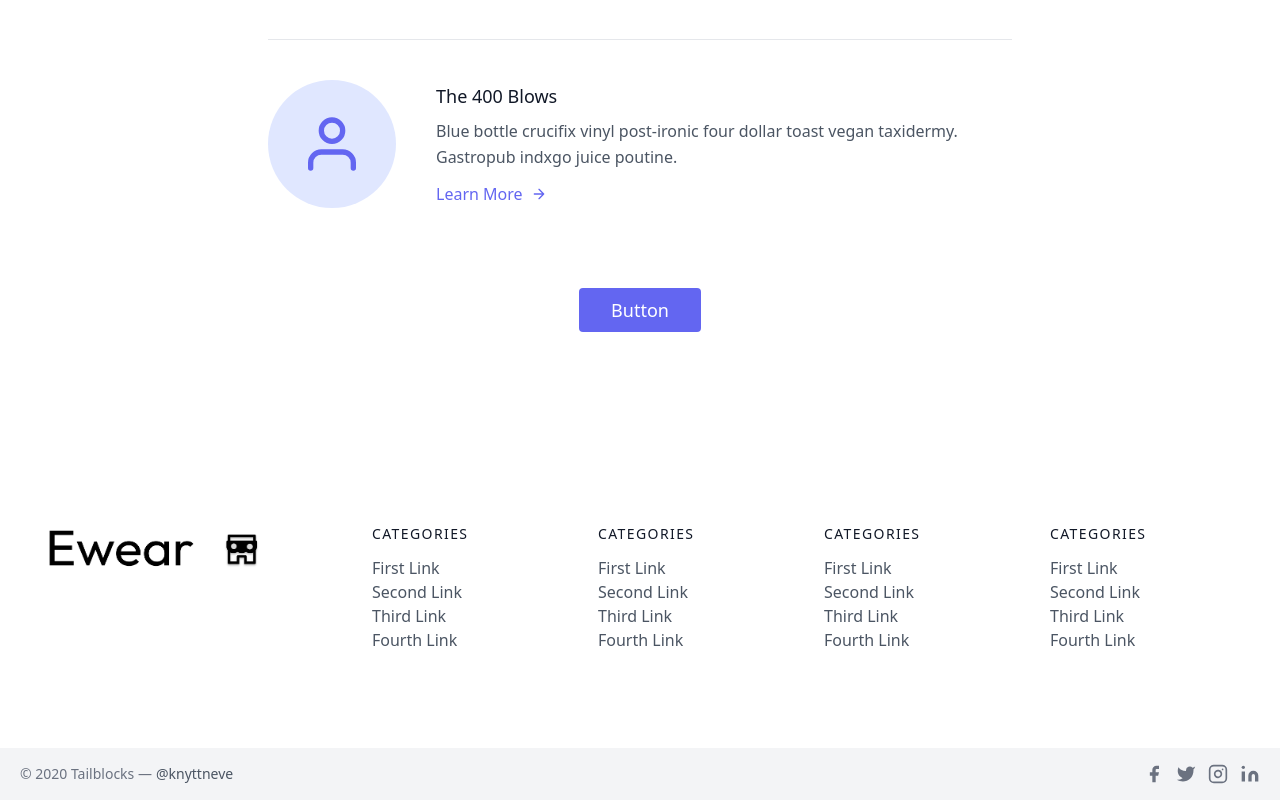
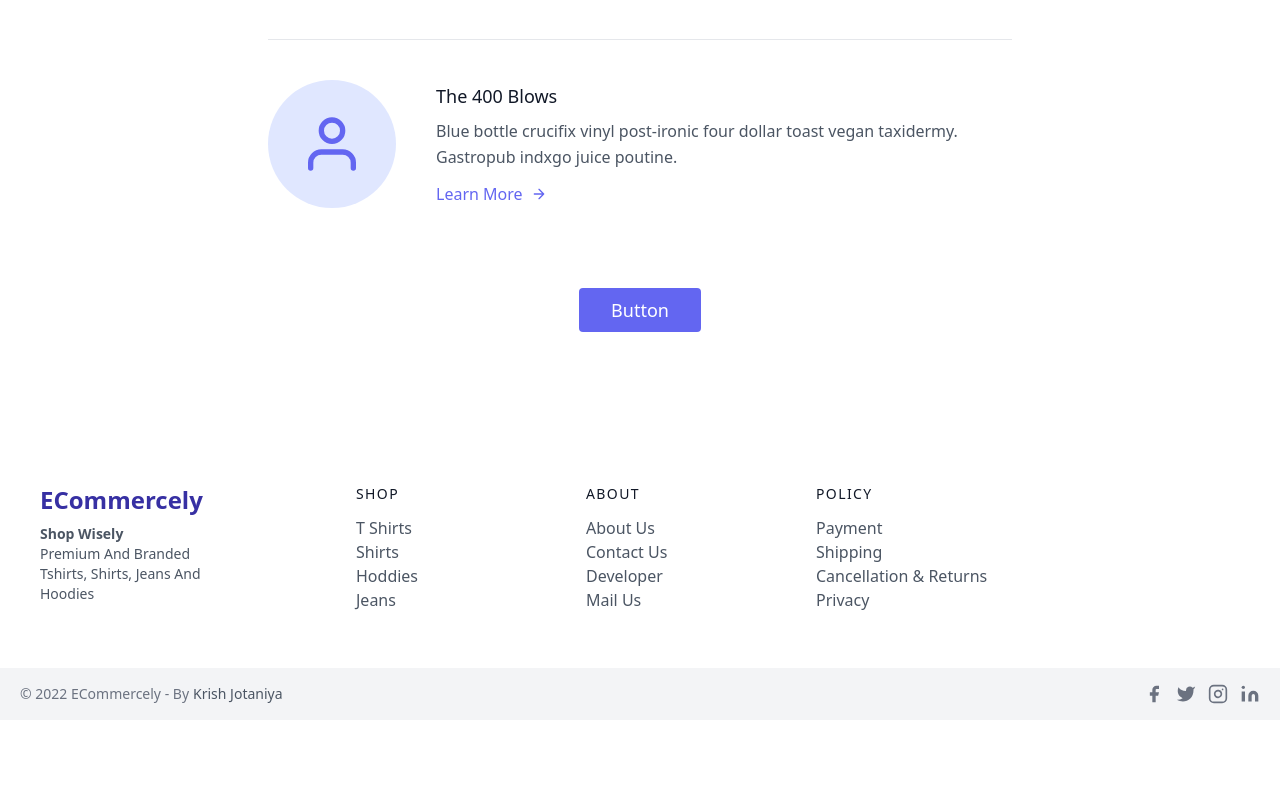
Before and after one commit to krish-7104/ecommercely, a Next.js app: page / in a window 1280 px wide. Shown: the part 506-1306 px from the top of the page. After the commit the page ends 1226 px from the top, so only its background shows below. Built offline with nearby package versions, Linux system fonts and the light colour scheme.

Commit message:
footer text

```diff
--- a/components/Footer.js
+++ b/components/Footer.js
@@ -4,90 +4,71 @@ import Image from "next/image";
 const Footer = () => {
   return (
     <footer className="text-gray-600 body-font">
-      <div className="container px-5 py-24 mx-auto flex md:items-center lg:items-start md:flex-row md:flex-nowrap flex-wrap flex-col">
-        <div className="w-64 flex-shrink-0 md:mx-0 mx-auto text-center md:text-left">
-          <Image
-            src="/logoTitle.png"
-            alt=""
-            srcSet=""
-            width={300}
-            height={60}
-          />
+      <div className="container px-5 py-14 mx-auto flex md:items-center lg:items-start md:flex-row md:flex-nowrap flex-wrap flex-col">
+        <div className="w-60 flex-shrink-0 md:mx-0 mx-auto text-center md:text-left px-5">
+          <p className="text-indigo-800 font-bold text-2xl mb-2">ECommercely</p>
+          <p className="text-sm font-semibold">Shop Wisely</p>
+          <p className="text-sm">
+            Premium And Branded Tshirts, Shirts, Jeans And Hoodies
+          </p>
         </div>
         <div className="flex-grow flex flex-wrap md:pl-20 -mb-10 md:mt-0 mt-10 md:text-left text-center">
           <div className="lg:w-1/4 md:w-1/2 w-full px-4">
             <h2 className="title-font font-medium text-gray-900 tracking-widest text-sm mb-3">
-              CATEGORIES
+              SHOP
             </h2>
             <nav className="list-none mb-10">
               <li>
-                <a className="text-gray-600 hover:text-gray-800">First Link</a>
+                <a className="text-gray-600 hover:text-gray-800">T Shirts</a>
               </li>
               <li>
-                <a className="text-gray-600 hover:text-gray-800">Second Link</a>
+                <a className="text-gray-600 hover:text-gray-800">Shirts</a>
               </li>
               <li>
-                <a className="text-gray-600 hover:text-gray-800">Third Link</a>
+                <a className="text-gray-600 hover:text-gray-800">Hoddies</a>
               </li>
               <li>
-                <a className="text-gray-600 hover:text-gray-800">Fourth Link</a>
+                <a className="text-gray-600 hover:text-gray-800">Jeans</a>
               </li>
             </nav>
           </div>
           <div className="lg:w-1/4 md:w-1/2 w-full px-4">
             <h2 className="title-font font-medium text-gray-900 tracking-widest text-sm mb-3">
-              CATEGORIES
+              ABOUT
             </h2>
             <nav className="list-none mb-10">
               <li>
-                <a className="text-gray-600 hover:text-gray-800">First Link</a>
+                <a className="text-gray-600 hover:text-gray-800">About Us</a>
               </li>
               <li>
-                <a className="text-gray-600 hover:text-gray-800">Second Link</a>
+                <a className="text-gray-600 hover:text-gray-800">Contact Us</a>
               </li>
               <li>
-                <a className="text-gray-600 hover:text-gray-800">Third Link</a>
+                <a className="text-gray-600 hover:text-gray-800">Developer</a>
               </li>
               <li>
-                <a className="text-gray-600 hover:text-gray-800">Fourth Link</a>
+                <a className="text-gray-600 hover:text-gray-800">Mail Us</a>
               </li>
             </nav>
           </div>
           <div className="lg:w-1/4 md:w-1/2 w-full px-4">
             <h2 className="title-font font-medium text-gray-900 tracking-widest text-sm mb-3">
-              CATEGORIES
+              POLICY
             </h2>
             <nav className="list-none mb-10">
               <li>
-                <a className="text-gray-600 hover:text-gray-800">First Link</a>
+                <a className="text-gray-600 hover:text-gray-800">Payment</a>
               </li>
               <li>
-                <a className="text-gray-600 hover:text-gray-800">Second Link</a>
+                <a className="text-gray-600 hover:text-gray-800">Shipping</a>
               </li>
               <li>
-                <a className="text-gray-600 hover:text-gray-800">Third Link</a>
+                <a className="text-gray-600 hover:text-gray-800">
+                  Cancellation & Returns
+                </a>
               </li>
               <li>
-                <a className="text-gray-600 hover:text-gray-800">Fourth Link</a>
-              </li>
-            </nav>
-          </div>
-          <div className="lg:w-1/4 md:w-1/2 w-full px-4">
-            <h2 className="title-font font-medium text-gray-900 tracking-widest text-sm mb-3">
-              CATEGORIES
-            </h2>
-            <nav className="list-none mb-10">
-              <li>
-                <a className="text-gray-600 hover:text-gray-800">First Link</a>
-              </li>
-              <li>
-                <a className="text-gray-600 hover:text-gray-800">Second Link</a>
-              </li>
-              <li>
-                <a className="text-gray-600 hover:text-gray-800">Third Link</a>
-              </li>
-              <li>
-                <a className="text-gray-600 hover:text-gray-800">Fourth Link</a>
+                <a className="text-gray-600 hover:text-gray-800">Privacy</a>
               </li>
             </nav>
           </div>
@@ -96,14 +77,14 @@ const Footer = () => {
       <div className="bg-gray-100">
         <div className="container mx-auto py-4 px-5 flex flex-wrap flex-col sm:flex-row">
           <p className="text-gray-500 text-sm text-center sm:text-left">
-            © 2020 Tailblocks —
+            © 2022 ECommercely - By
             <a
-              href="https://twitter.com/knyttneve"
+              href="https://krishjotaniya.netlify.app/"
               rel="noopener noreferrer"
               className="text-gray-600 ml-1"
               target="_blank"
             >
-              @knyttneve
+              Krish Jotaniya
             </a>
           </p>
           <span className="inline-flex sm:ml-auto sm:mt-0 mt-2 justify-center sm:justify-start">
```
